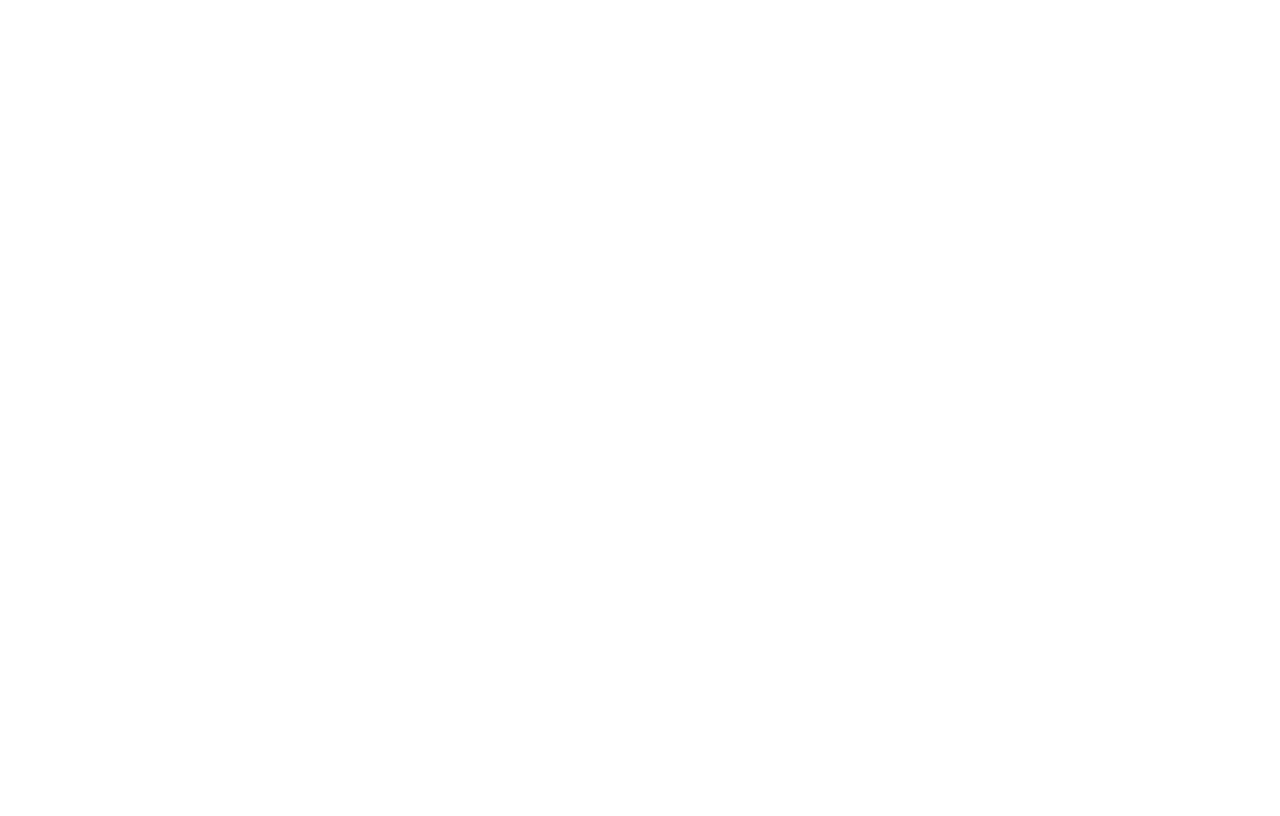
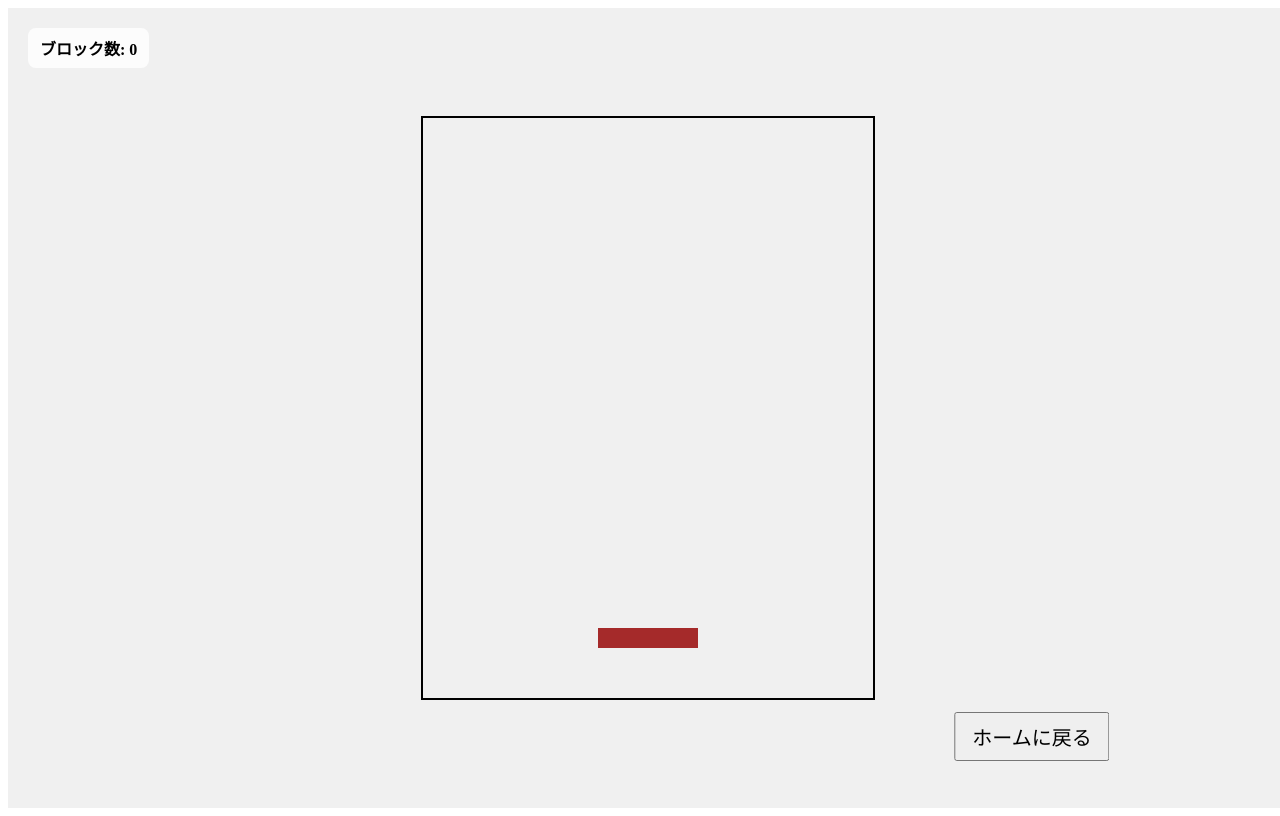
Before and after one commit to kyutech-programming-club/human-tower-battle, a React (Vite) app: page /stage3 in a window 1280 px wide. Before the commit this address had no page. Built offline with nearby package versions, Linux system fonts and the light colour scheme.

Commit message:
improve_stageSetting

```diff
--- a/src/App.tsx
+++ b/src/App.tsx
@@ -4,13 +4,16 @@ import GameCanvas from "./components/GameCanvas";
 
 function App() {
   return (
+    <>
       <Router>
         <Routes>
           <Route path="/" element={<Home />} />
           <Route path="/stage1" element={<GameCanvas stage="stage1" />} />
           <Route path="/stage2" element={<GameCanvas stage="stage2" />} />
+          <Route path="/stage3" element={<GameCanvas stage="stage3" />} />
         </Routes>
       </Router>
+    </>
   );
 }
 
--- a/src/components/GameCanvas.module.css
+++ b/src/components/GameCanvas.module.css
@@ -1,3 +1,30 @@
+
+.container {
+  width: 100vw;
+  height: 100vh;
+  display: flex;
+  justify-content: center;
+  align-items: center;
+  position: relative; /* 子要素のabsoluteを基準に */
+  background-color: #f0f0f0;
+}
+
+.canvas {
+  border: 2px solid black;
+  position: relative;
+  z-index: 1;
+}
+
+.bodyPixOverlay {
+  position: absolute;
+  top: 13px;
+  left: 200;
+  width: 450;
+  height: 337.5;
+  z-index: 2;
+  pointer-events: none;
+}
+
 .restartButton {
   position: absolute;
   top: 60%;
--- a/src/components/GameCanvas.tsx
+++ b/src/components/GameCanvas.tsx
@@ -4,16 +4,17 @@ import Matter from "matter-js";
 import Png from "../img/43sb4.png";
 import concaveman from "concaveman";
 import { ImageToDict } from "./ImageToDict";
+import BodyPixTest from "./BodyPix.tsx";
 import { useNavigate } from "react-router-dom";
-import { Block } from "../game/Block";
-import { BlockManager } from "../game/BlockManager";
+import { BlockManager } from "./BlockManager.tsx";
 import { createStage1 } from "../stages/Stage1.tsx";
 import { createStage2 } from "../stages/Stage2.tsx";
+import { createStage3 } from "../stages/Stage3.tsx";
 
 type StageFactory = (world: Matter.World, ctx: CanvasRenderingContext2D) => { draw: () => void };
 
 interface GameCanvasProps {
-  stage: "stage1" | "stage2"; // ← propsでステージを選べるように
+  stage: "stage1" | "stage2" | "stage3"; // ← propsでステージを選べるように
 }
 
 const GameCanvas: React.FC<GameCanvasProps> = ({ stage }) => {
@@ -21,6 +22,7 @@ const GameCanvas: React.FC<GameCanvasProps> = ({ stage }) => {
   const engineRef = useRef(Matter.Engine.create());
   const navigate = useNavigate();
   const blockManagerRef = useRef(new BlockManager());
+  const [blockCount, setBlockCount] = useState(0);
   const [isGameOver, setIsGameOver] = useState(false);
   const [position, setPosition] = useState(400);
   const scale = 1;
@@ -69,8 +71,10 @@ const GameCanvas: React.FC<GameCanvasProps> = ({ stage }) => {
     let stageFactory: StageFactory;
     if (stage === "stage1") {
       stageFactory = createStage1;
+    } else if(stage === "stage2") {
+      stageFactory = createStage2;
     } else {
-      stageFactory = createStage2;
+      stageFactory = createStage3;
     }
     const stageObj = stageFactory(world, ctx);
 
@@ -166,9 +170,9 @@ const GameCanvas: React.FC<GameCanvasProps> = ({ stage }) => {
         bodiesToCheck.forEach((body) => {
           const pos = body.position;
           if (
-            pos.y > canvas.height + 50 ||
-            pos.x < -50 ||
-            pos.x > canvas.width + 50
+            pos.y > canvas.height + 30 ||
+            pos.x < -10 ||
+            pos.x > canvas.width + 10
           ) {
             // ブロックなら manager からも削除
             const block = blockManagerRef.current.blocks.find(
@@ -227,8 +231,22 @@ const GameCanvas: React.FC<GameCanvasProps> = ({ stage }) => {
   };
 
   return (
-    <div style={{ width: "100vw", height: "100vh", display: "flex", justifyContent: "center", alignItems: "center", position: "relative", backgroundColor: "#f0f0f0" }}>
-      <canvas ref={canvasRef} width={800} height={500} style={{ border: "2px solid black" }} />
+    <div className={styles.container}>
+      <canvas ref={canvasRef} width={450} height={580} className={styles.canvas} />
+      {/* <BodyPixTest className={styles.bodyPixOverlay} /> */}
+      <div
+        style={{
+          position: "absolute",
+          top: "20px",
+          left: "20px",
+          backgroundColor: "rgba(255,255,255,0.8)",
+          padding: "8px 12px",
+          borderRadius: "8px",
+          fontWeight: "bold",
+        }}
+      >
+        ブロック数: {blockCount}
+      </div>
 
       {/* RESTARTダイアログ */}
       {isGameOver && (
@@ -245,8 +263,8 @@ const GameCanvas: React.FC<GameCanvasProps> = ({ stage }) => {
         onClick={() => navigate("/")}
         style={{
           position: "absolute",
-          top: "90%",
-          left: "50%",
+          top: "88%",
+          left: "80%",
           transform: "translateX(-50%)",
           fontSize: "20px",
           padding: "8px 16px",
@@ -278,8 +296,6 @@ export const getVerticesFromSvg = async (path: string) => {
   return vertices;
 };
 
-// GameCanvas.tsx
-
 const scalePoints = (
   points: { x: number; y: number }[],
   scaleX: number,
--- a/src/stages/Home.tsx
+++ b/src/stages/Home.tsx
@@ -9,6 +9,7 @@ const Home = () => {
         <ul>
           <li className={styles.scoreItem}><Link to="/stage1">ステージ1</Link></li>
           <li className={styles.scoreItem}><Link to="/stage2">ステージ2</Link></li>
+          <li className={styles.scoreItem}><Link to="/stage3">ステージ3</Link></li>
         </ul>
       </nav>
     </div>
--- a/src/stages/Stage2.tsx
+++ b/src/stages/Stage2.tsx
@@ -1,18 +1,42 @@
 import Matter from "matter-js";
 
 export function createStage2(world: Matter.World, ctx: CanvasRenderingContext2D) {
-  // 足場1
-  const ground1 = Matter.Bodies.rectangle(300, 480, 300, 20, { isStatic: true });
-  // 足場2
-  const ground2 = Matter.Bodies.rectangle(600, 350, 200, 20, { isStatic: true });
+  // 足場の設定
+const ground1 = {
+  body: Matter.Bodies.rectangle(225, 530, 100, 20, { isStatic: true }),
+  width: 100,
+  height: 20,
+};
+const ground2 = {
+  body: Matter.Bodies.rectangle(365, 430, 50, 20, { isStatic: true }),
+  width: 50,
+  height: 20,
+};
+const ground3 = {
+  body: Matter.Bodies.rectangle(100, 470, 50, 20, { isStatic: true }),
+  width: 50,
+  height: 20,
+};
 
-  Matter.World.add(world, [ground1, ground2]);
+// ワールドに追加
+Matter.World.add(world, [ground1.body, ground2.body, ground3.body]);
 
-  const draw = () => {
-    ctx.fillStyle = "brown";
-    ctx.fillRect(ground1.position.x - 150, ground1.position.y - 10, 300, 20);
-    ctx.fillRect(ground2.position.x - 100, ground2.position.y - 10, 200, 20);
-  };
+// 描画関数
+const draw = () => {
+  ctx.fillStyle = "brown";
 
-  return { grounds: [ground1, ground2], draw };
+  const grounds = [ground1, ground2, ground3];
+
+  grounds.forEach((g) => {
+    const { x, y } = g.body.position;
+    ctx.fillRect(
+      x - g.width / 2,
+      y - g.height / 2,
+      g.width,
+      g.height
+    );
+  });
+};
+
+  return { grounds: [ground1, ground2, ground3], draw };
 }
--- a/src/stages/Stage1.tsx
+++ b/src/stages/Stage3.tsx
@@ -1,11 +1,11 @@
 import Matter from "matter-js";
 
-export function createStage1(world: Matter.World, ctx: CanvasRenderingContext2D) {
+export function createStage3(world: Matter.World, ctx: CanvasRenderingContext2D) {
   // 床の定義
-  const groundWidth = 400;
+  const groundWidth = 100;
   const groundHeight = 20;
-  const groundX = 400;
-  const groundY = 500 - groundHeight / 2;
+  const groundX = 225;
+  const groundY = 530 - groundHeight / 2;
   const ground = Matter.Bodies.rectangle(groundX, groundY, groundWidth, groundHeight, { isStatic: true });
 
   Matter.World.add(world, [ground]);
```
Also changed, not shown: src/components/Block.tsx (line endings or trailing spaces), src/components/BlockManager.tsx (renamed from src/game/BlockManager.tsx). Lines whose indentation alone changed are shown as unchanged.
